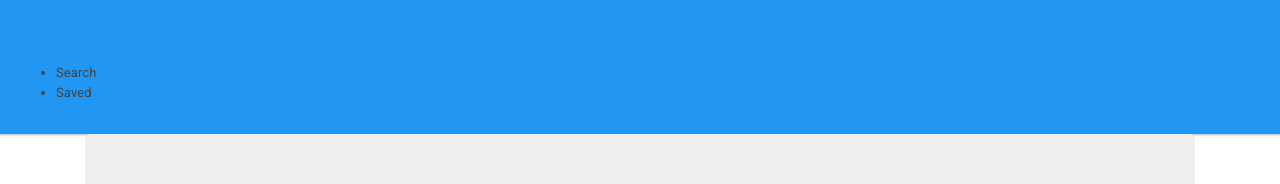
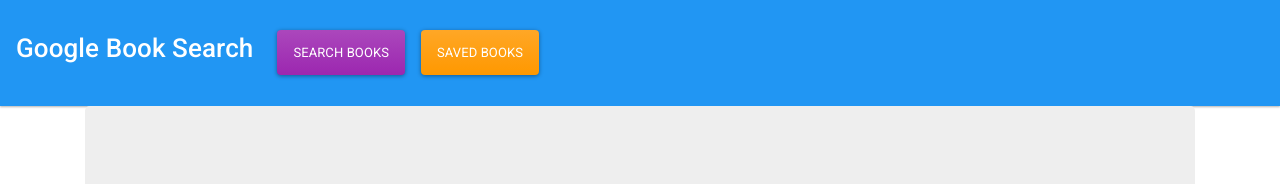
Before and after one commit to Skajogbola/Google_Books_Search, a React (Create React App) app in the folder Client/: page / in a window 1280 px wide. Shown: the top 184 px of the page. Built offline with nearby package versions, Linux system fonts and the light colour scheme; no server answers.

Commit message:
working on nav folder

```diff
--- a/Client/src/components/Nav/index.js
+++ b/Client/src/components/Nav/index.js
@@ -3,15 +3,21 @@
 
 function Nav() {
   return (
-    <nav className="navbar navbar-expand-lg navbar-dark bg-primary">
-      <ul>
-        <li className="navbar-brand">
-          <a href="/">Google Books</a>
-        </li>
-        <li className="brand1">Search</li>
-        <li className="brand2">Saved</li>
-      </ul>
-    </nav>
+      <nav className="navbar navbar-expand-lg navbar-primary bg-primary">
+          <a className="navbar-brand" href="/">
+              <h2 className="text-white">Google Book Search</h2>
+          </a>
+          <div id="navbarNav">
+              <ul className="navbar-nav">
+                  <li className="nav-item" id="home">
+                      <a className="nav-link" href="/"><button type="button" className="btn btn-info text-white">Search Books</button></a>
+                  </li>
+                  <li className="nav-item" id="report">
+                      <a className="nav-link" href="/saved"><button type="button" className="btn btn-warning text-white">Saved Books</button></a>
+                  </li>
+              </ul>
+          </div>
+      </nav>
   );
 }
 
```
